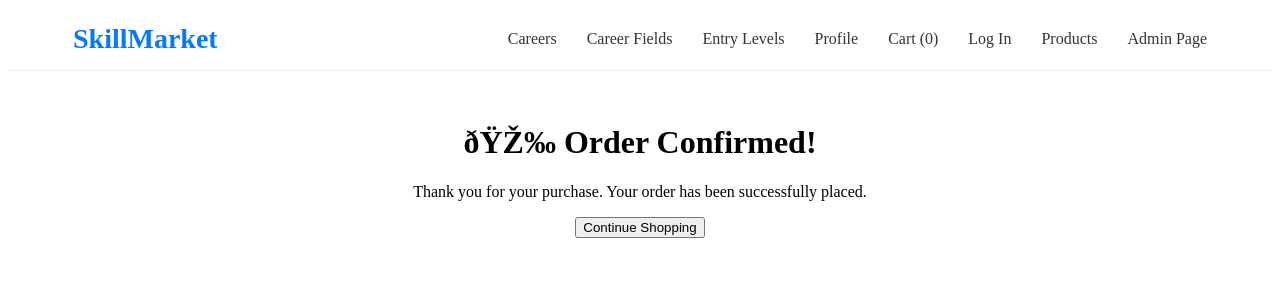
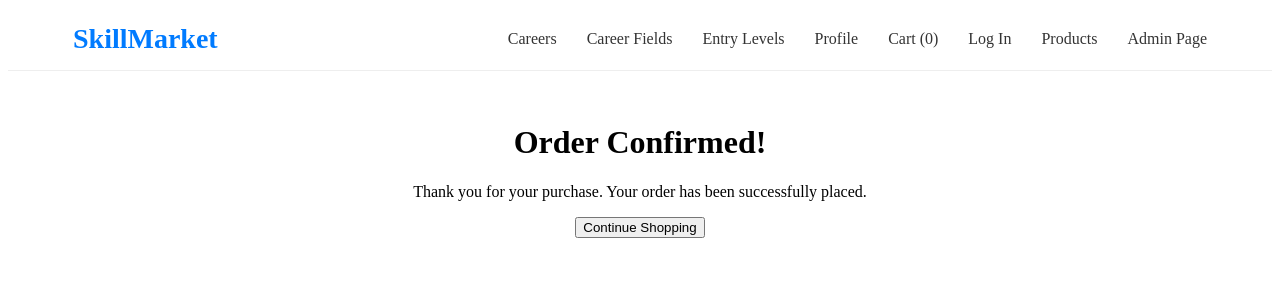
Before and after one commit to Jayson-Amike/website, a React (Vite) app in the folder my-react-app/: page /order-confirmed in a window 1280 px wide. Shown: the top 300 px of the page. Built offline with nearby package versions, Linux system fonts and the light colour scheme.

Commit message:
fixed more formating

```diff
--- a/my-react-app/src/components/Checkout/OrderConfirmationPage.jsx
+++ b/my-react-app/src/components/Checkout/OrderConfirmationPage.jsx
@@ -6,7 +6,7 @@ const OrderConfirmedPage = () => {
 
   return (
     <div style={{ textAlign: "center", padding: "2rem" }}>
-      <h1>ðŸŽ‰ Order Confirmed!</h1>
+      <h1>Order Confirmed!</h1>
       <p>Thank you for your purchase. Your order has been successfully placed.</p>
       <button onClick={() => navigate("/products/careers")}>
         Continue Shopping
```
